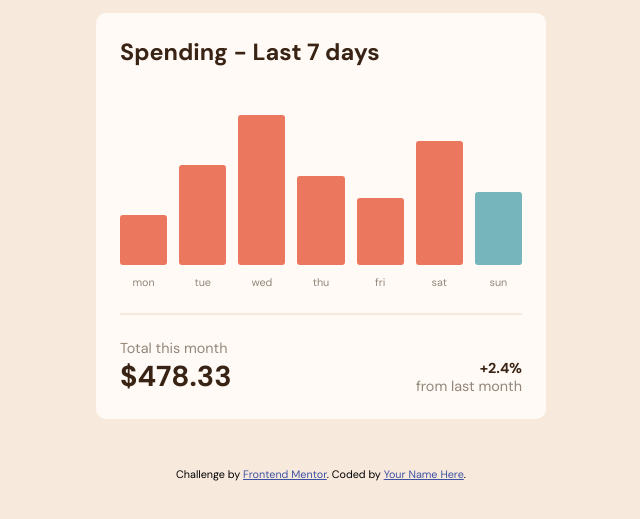
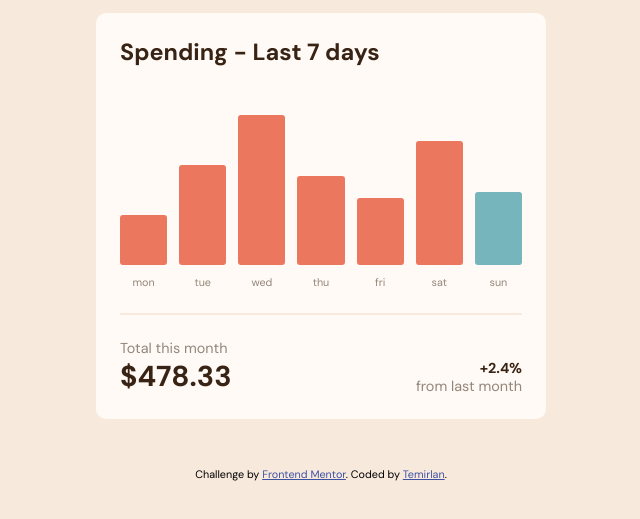
Before and after one commit to TIKOsup/expenses-chart-component, a plain HTML site: page index.html in a window 1280 px wide. Shown: the part 175-694 px from the top of the page, without its empty margins (319-959 px from the left). Drawn offline with Linux system fonts and the light colour scheme.

Commit message:
docs: update README

```diff
--- a/index.html
+++ b/index.html
@@ -60,7 +60,7 @@
 
     <footer class="attribution">
       Challenge by <a href="https://www.frontendmentor.io?ref=challenge" target="_blank">Frontend Mentor</a>.
-      Coded by <a href="#">Your Name Here</a>.
+      Coded by <a href="https://github.com/TIKOsup">Temirlan</a>.
     </footer>
   </div>
 </body>
```
Also changed, not shown: images/expenses-chart-desktop-screenshot.png (added), 2 other files.
